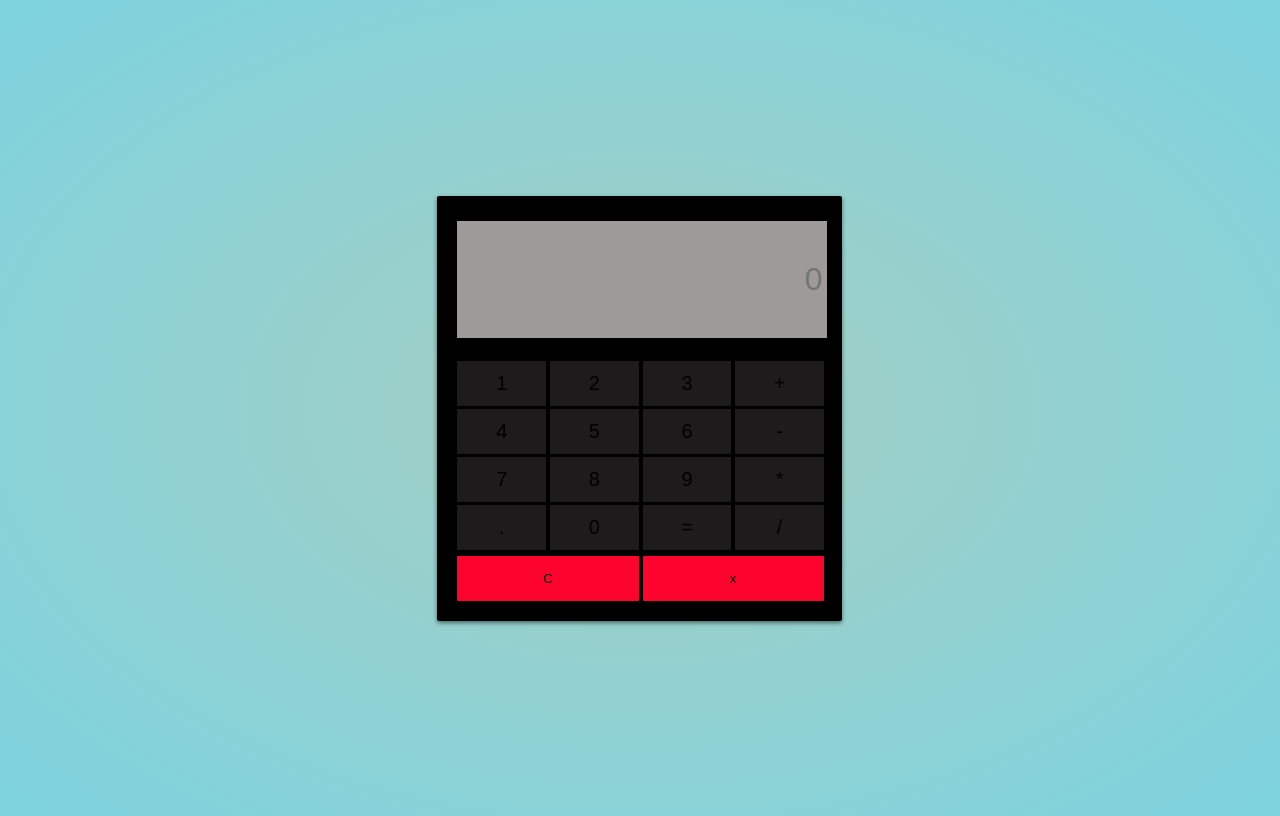
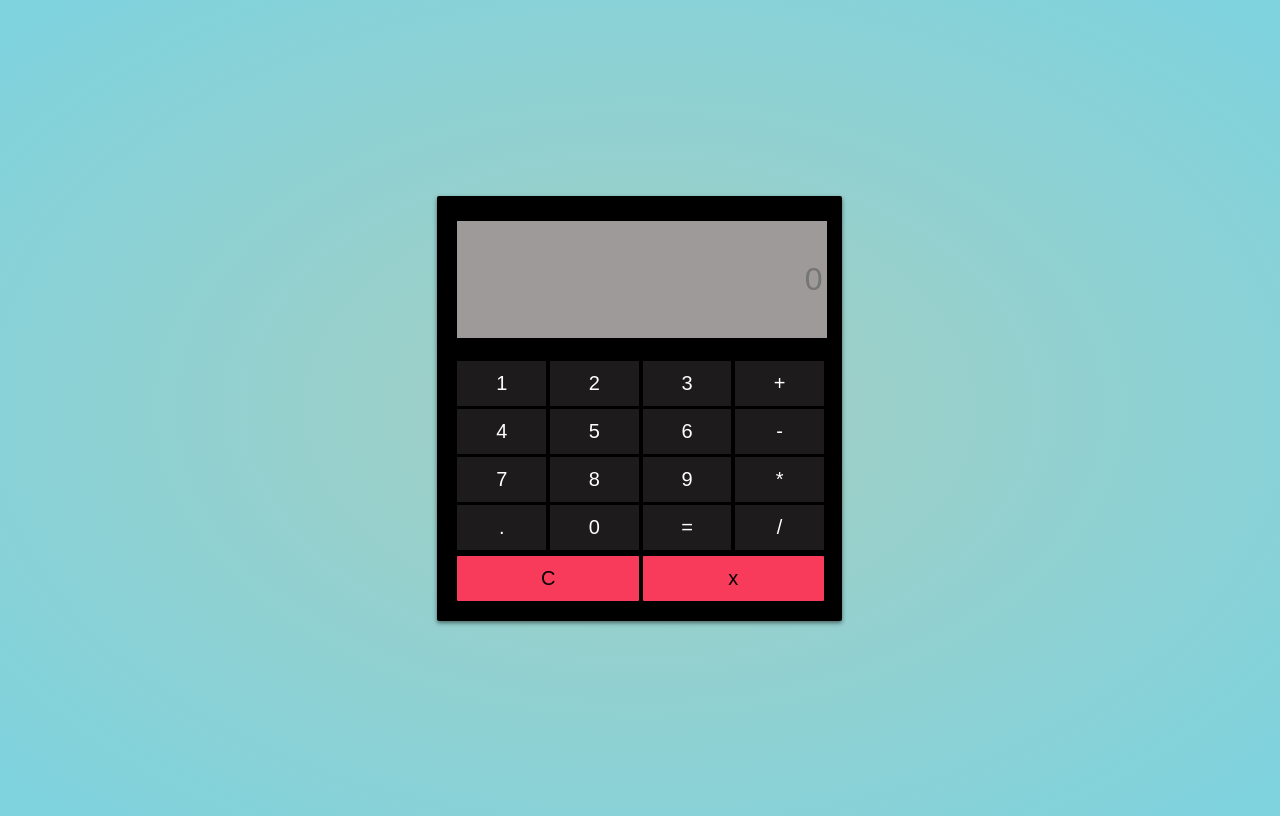
Before and after one commit to Tanvi444/LGM-Task4-Calculator, a plain HTML site: page index.html in a window 1280 px wide. Drawn offline with Linux system fonts and the light colour scheme.

Commit message:
Update style.css
Few changes

```diff
--- a/style.css
+++ b/style.css
@@ -42,6 +42,7 @@ body{
     width: 24%;
     height: 45px;
     border: none;
+    color: white;
     font-size: 20px;
     outline: none;
     margin-top: 3px;
@@ -51,11 +52,13 @@ body{
   .btnEqual {
     width: 49%;
     height: 45px;
+    font-size: 20px;
     border-radius: 1px;
     border: none;
     outline: none;
     margin-top: 6px;
-    background-color: rgb(252, 4, 45);
+    background-color: rgb(248, 59, 90);
   }
 
   .btn:hover, .btnEqual:hover{background-color: white;}
+  .btn:hover{  color: black;}
```
